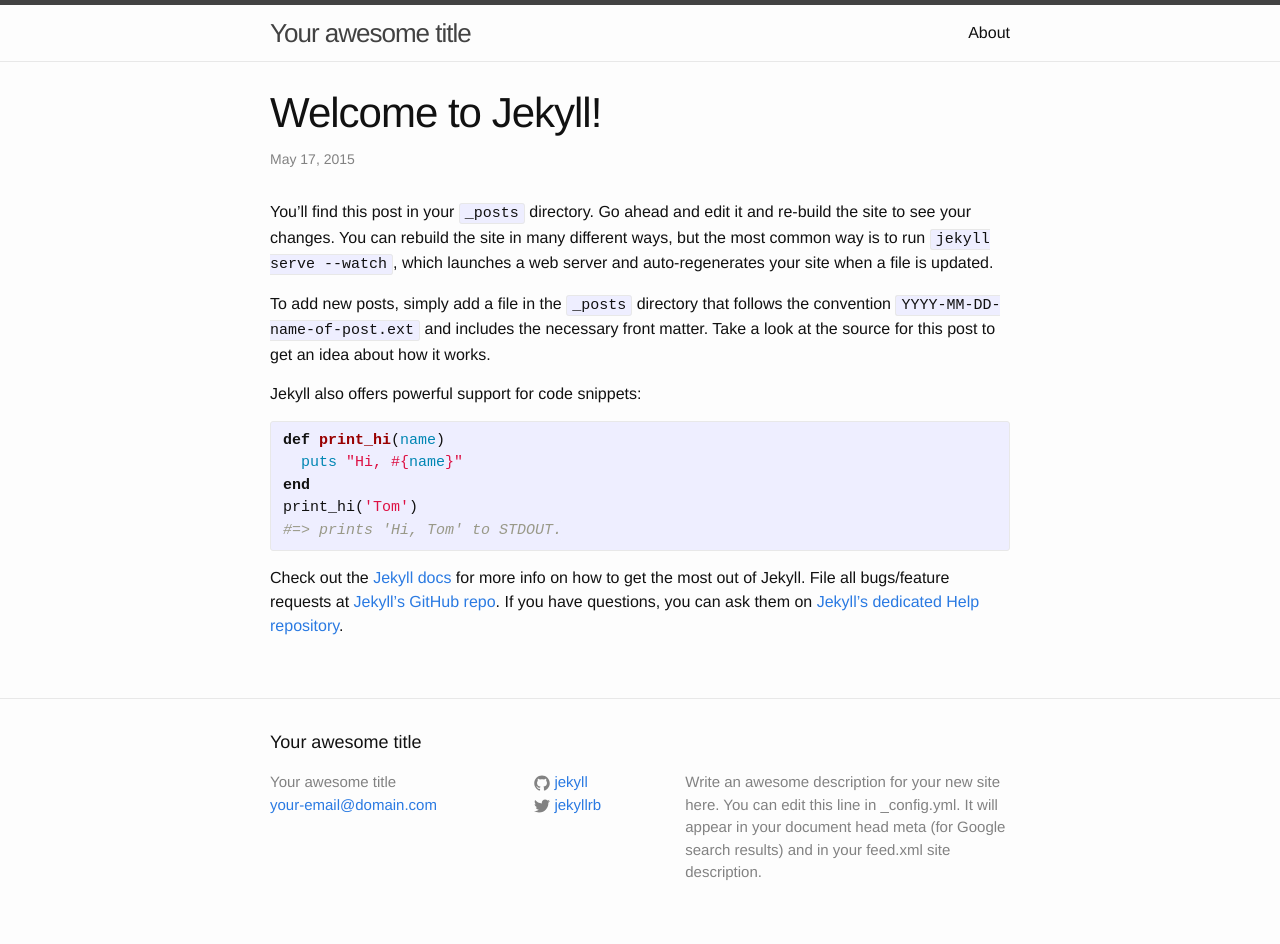
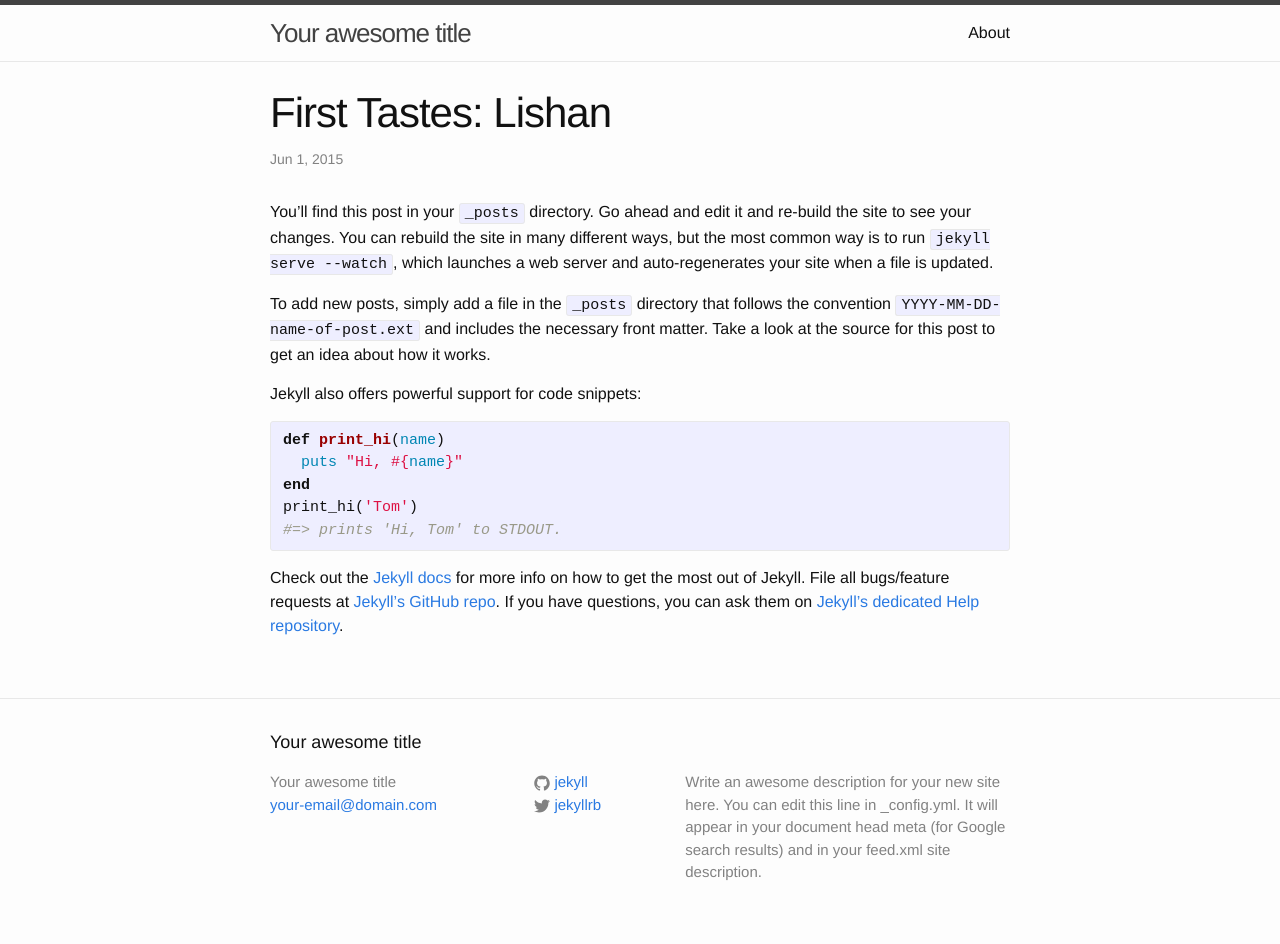
Before and after one commit to taylorkline/nomcha, a Jekyll site: the page built from _posts/2015-06-01-lishan.md, in a window 1280 px wide. Built offline with Jekyll 4.4.1, drawn with Linux system fonts in a browser that asks for light colours; Markdown is read by kramdown in place of the engine named in the settings.

Commit message:
Began playing around with a real article.

```diff
--- a/TODO.txt
+++ b/TODO.txt
@@ -11,3 +11,8 @@ Display an index of my posts, perhaps sorted by Categories (first tastes and
 showdowns?)
 
 Decide on a markdown format
+
+Get tags and categories to show up in metadata
+
+Create a template for posts_showdown that describes what a showdown is at the
+top of every page
--- a/_config.yml
+++ b/_config.yml
@@ -16,6 +16,8 @@ gems:
      - jekyll-sitemap
 
 exclude: [TODO.txt, Gemfile*]
+permalink:
+   /tea/:categories/:title.html
 
 # Build settings
-markdown: kramdown
+markdown: redcarpet
--- a/_posts/2015-05-17-welcome-to-jekyll.markdown
+++ b/_posts/2015-06-01-lishan.md
@@ -1,8 +1,8 @@
 ---
 layout: post
-title:  "Welcome to Jekyll!"
-date:   2015-05-17 14:56:26
-categories: jekyll update
+title:  "First Tastes: Lishan"
+categories: Firsts
+tags: 'taiwanese oolong'
 ---
 You’ll find this post in your `_posts` directory. Go ahead and edit it and re-build the site to see your changes. You can rebuild the site in many different ways, but the most common way is to run `jekyll serve --watch`, which launches a web server and auto-regenerates your site when a file is updated.
 
```
Also changed, not shown: 2 other files.
